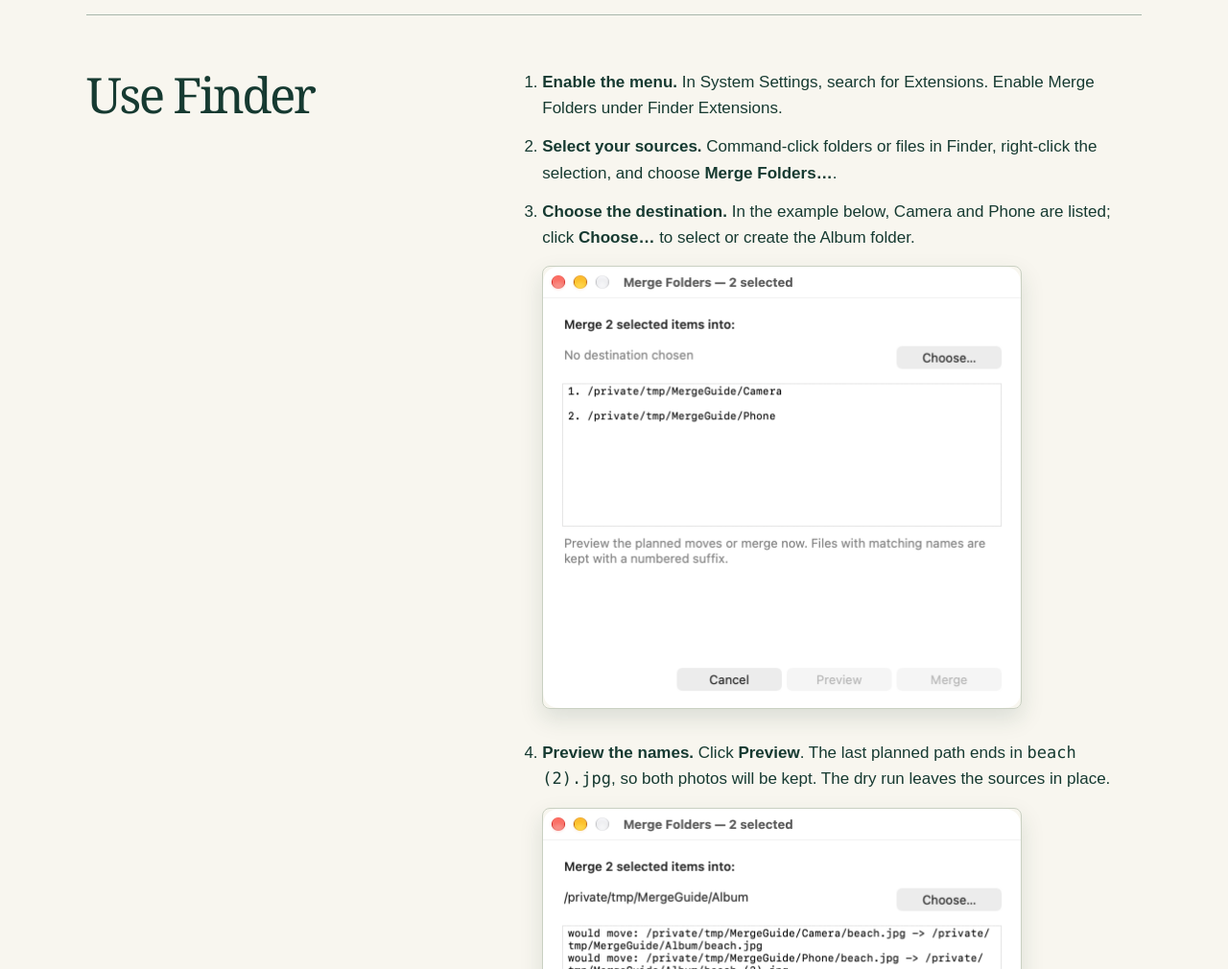
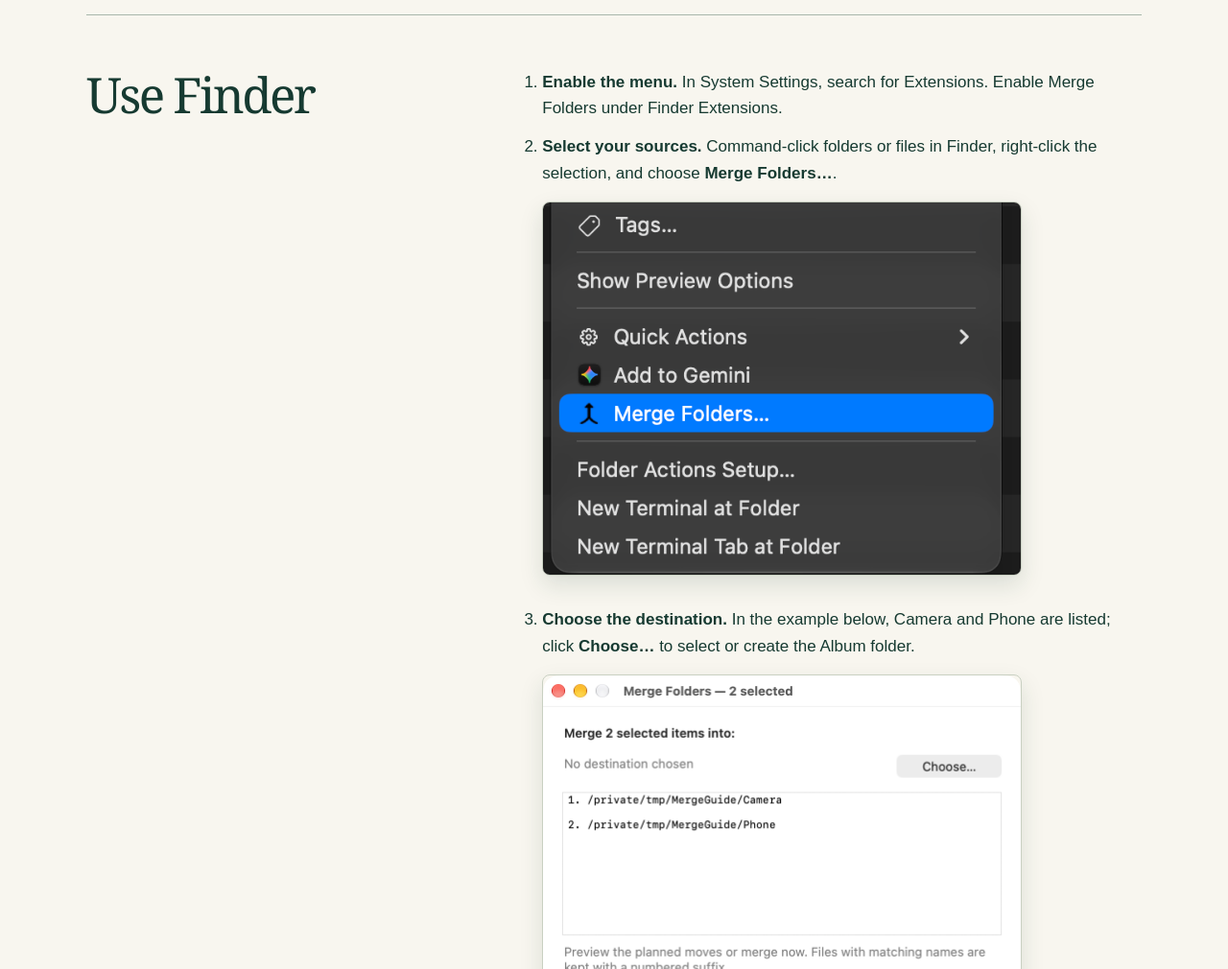
Before and after one commit to Davin-X/mergefolders, a plain HTML site: page docs/index.html in a window 1280 px wide. Shown: the part 1460-2470 px from the top of the page at 96% size. Drawn offline with Linux system fonts and the light colour scheme.

Commit message:
Add Finder menu screenshot to guide and README

```diff
--- a/docs/index.html
+++ b/docs/index.html
@@ -48,7 +48,8 @@
 </div></section>
 <section class="chapter" id="finder"><h2>Use Finder</h2><div>
 <ol><li><strong>Enable the menu.</strong> In System Settings, search for Extensions. Enable Merge Folders under Finder Extensions.</li>
-<li><strong>Select your sources.</strong> Command-click folders or files in Finder, right-click the selection, and choose <b>Merge Folders…</b>.</li>
+<li><strong>Select your sources.</strong> Command-click folders or files in Finder, right-click the selection, and choose <b>Merge Folders…</b>.
+<a class="guide-shot" href="assets/finder-menu-guide.png"><img src="assets/finder-menu-guide.png" width="596" height="465" loading="lazy" alt="Finder context menu with Merge Folders highlighted near the bottom."></a></li>
 <li><strong>Choose the destination.</strong> In the example below, Camera and Phone are listed; click <b>Choose…</b> to select or create the Album folder.
 <a class="guide-shot" href="assets/merge-choose.png"><img src="assets/merge-choose.png" width="1000" height="924" loading="lazy" alt="Merge Folders lists Camera and Phone. Choose is available, and Preview and Merge are disabled until a destination is selected."></a></li>
 <li><strong>Preview the names.</strong> Click <b>Preview</b>. The last planned path ends in <code>beach (2).jpg</code>, so both photos will be kept. The dry run leaves the sources in place.
```
Also changed, not shown: docs/assets/finder-menu-guide.png (added), 1 other file.
